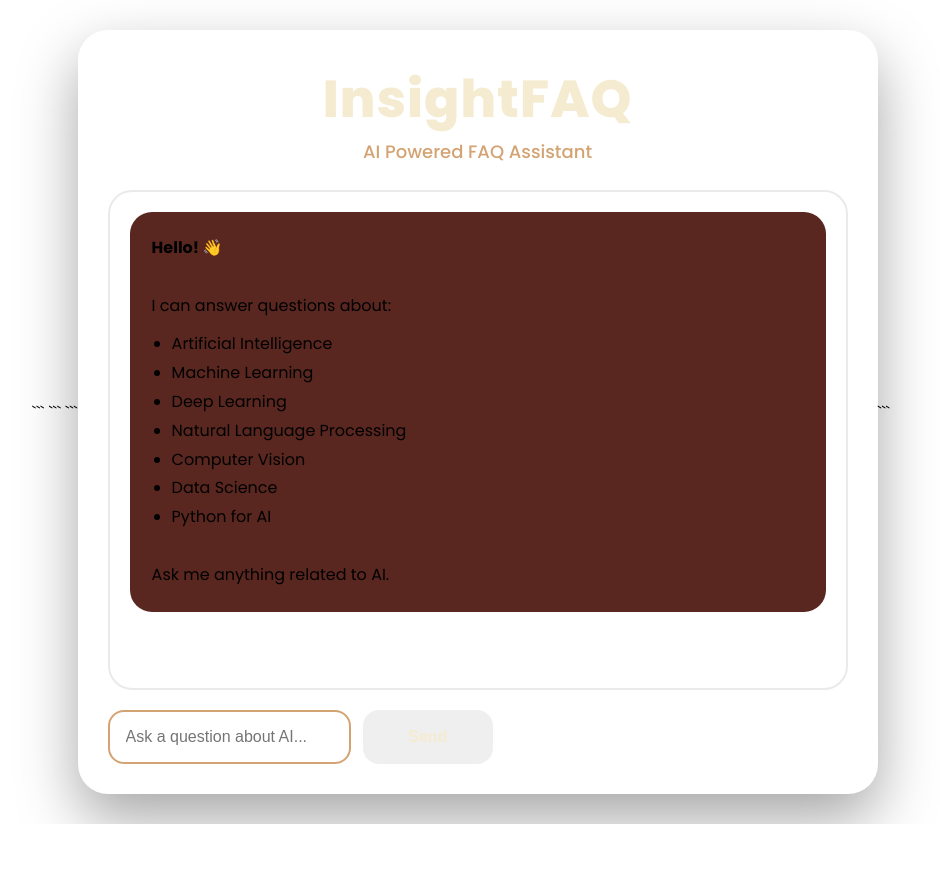
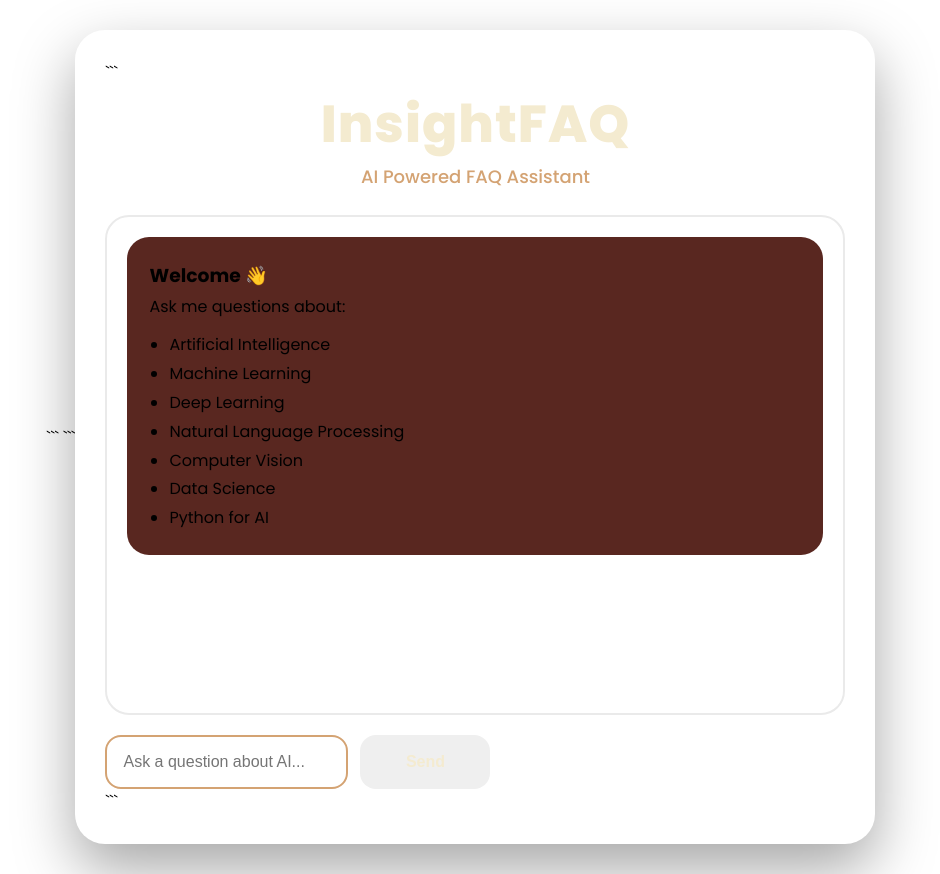
Before and after one commit to mashigasri1777/CodeAlpha_FAQ_Chatbot, a Flask app: page / in a window 1280 px wide. Shown: the whole page, without its empty margins (179-1119 px from the left). Before the commit the page ends 824 px from the top, so only its background shows below. Run offline with Flask 3, Linux system fonts and the light colour scheme.

Commit message:
Update index.html

````diff
--- a/templates/index.html
+++ b/templates/index.html
@@ -3,15 +3,11 @@
 <html lang="en">
 
 <head>
+    <meta charset="UTF-8">
+    <meta name="viewport" content="width=device-width, initial-scale=1.0">
+    <title>InsightFAQ | AI FAQ Assistant</title>
 
 ```
-<meta charset="UTF-8">
-
-<meta name="viewport"
-      content="width=device-width, initial-scale=1.0">
-
-<title>InsightFAQ | AI FAQ Assistant</title>
-
 <link rel="stylesheet"
       href="{{ url_for('static', filename='css/style.css') }}">
 
@@ -23,27 +19,23 @@
 
 <body>
 
-```
 <div class="chat-card">
 
+```
 <div class="chat-header">
-
     <h1>InsightFAQ</h1>
-
     <p>AI Powered FAQ Assistant</p>
-
 </div>
 
-    <div id="chat-box"
-         class="chat-box">
+<div id="chat-box" class="chat-box">
 
     <div class="welcome-box">
 
-            <strong>Hello! 👋</strong>
+        <h3>Welcome 👋</h3>
 
-            <br><br>
-
-            I can answer questions about:
+        <p>
+            Ask me questions about:
+        </p>
 
         <ul>
             <li>Artificial Intelligence</li>
@@ -55,10 +47,6 @@
             <li>Python for AI</li>
         </ul>
 
-            <br>
-
-            Ask me anything related to AI.
-
     </div>
 
 </div>
@@ -68,7 +56,8 @@
     <input
         type="text"
         id="user-input"
-            placeholder="Ask a question about AI...">
+        placeholder="Ask a question about AI..."
+    >
 
     <button
         class="send-btn"
@@ -79,12 +68,11 @@
     </button>
 
 </div>
+```
 
 </div>
 
 <script src="{{ url_for('static', filename='js/script.js') }}"></script>
-```
 
 </body>
-
 </html>
````
Lines whose indentation alone changed are shown as unchanged.
